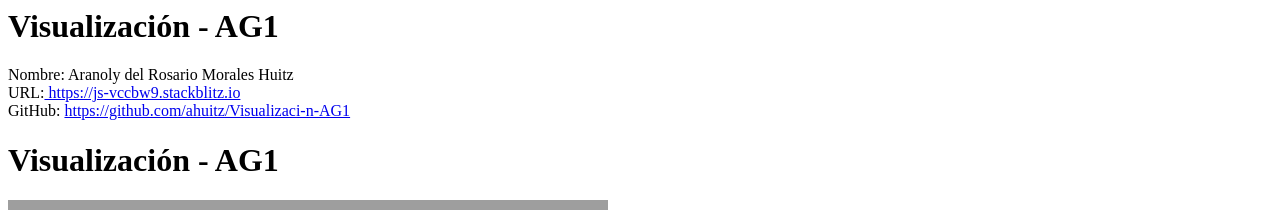
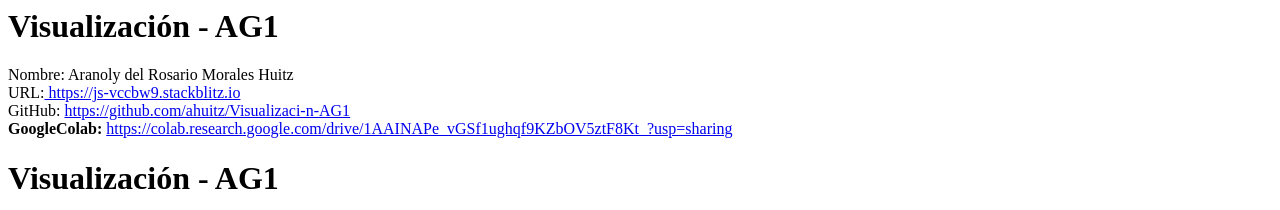
Before and after one commit to ahuitz/Visualizaci-n-AG1, a website: page index.html in a window 1280 px wide. Shown: the top 210 px of the page. Drawn offline with Linux system fonts and the light colour scheme; grey boxes are pictures that could not be loaded.

Commit message:
Se agrega la parte de actividad guiada 3

```diff
--- a/index.html
+++ b/index.html
@@ -3,6 +3,9 @@
 Nombre: Aranoly del Rosario Morales Huitz <br>
 URL:<a href= https://js-vccbw9.stackblitz.io> https://js-vccbw9.stackblitz.io </a><br>
 GitHub: <a href = https://github.com/ahuitz/Visualizaci-n-AG1> https://github.com/ahuitz/Visualizaci-n-AG1 </a><br>
+
+<b> GoogleColab: </b>
+<a href= "https://colab.research.google.com/drive/1AAINAPe_vGSf1ughqf9KZbOV5ztF8Kt_?usp=sharing" >https://colab.research.google.com/drive/1AAINAPe_vGSf1ughqf9KZbOV5ztF8Kt_?usp=sharing</a>
 
 
 <h1> Visualización - AG1 </h1>
```
